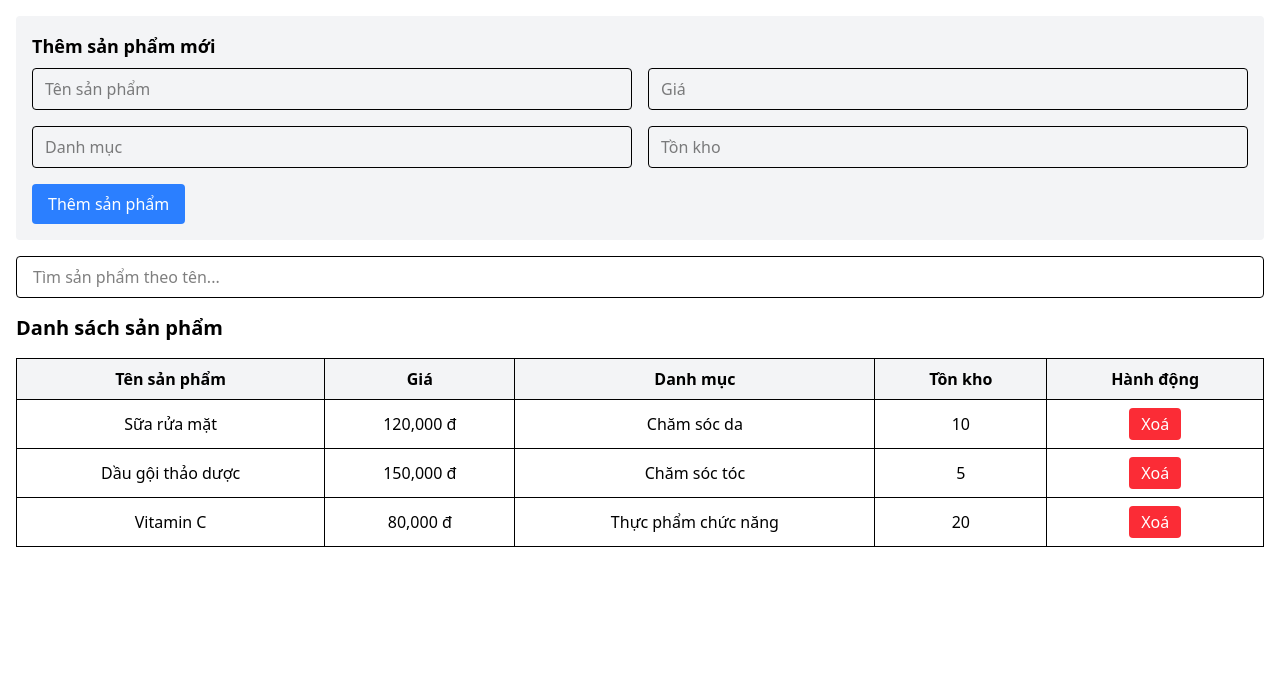
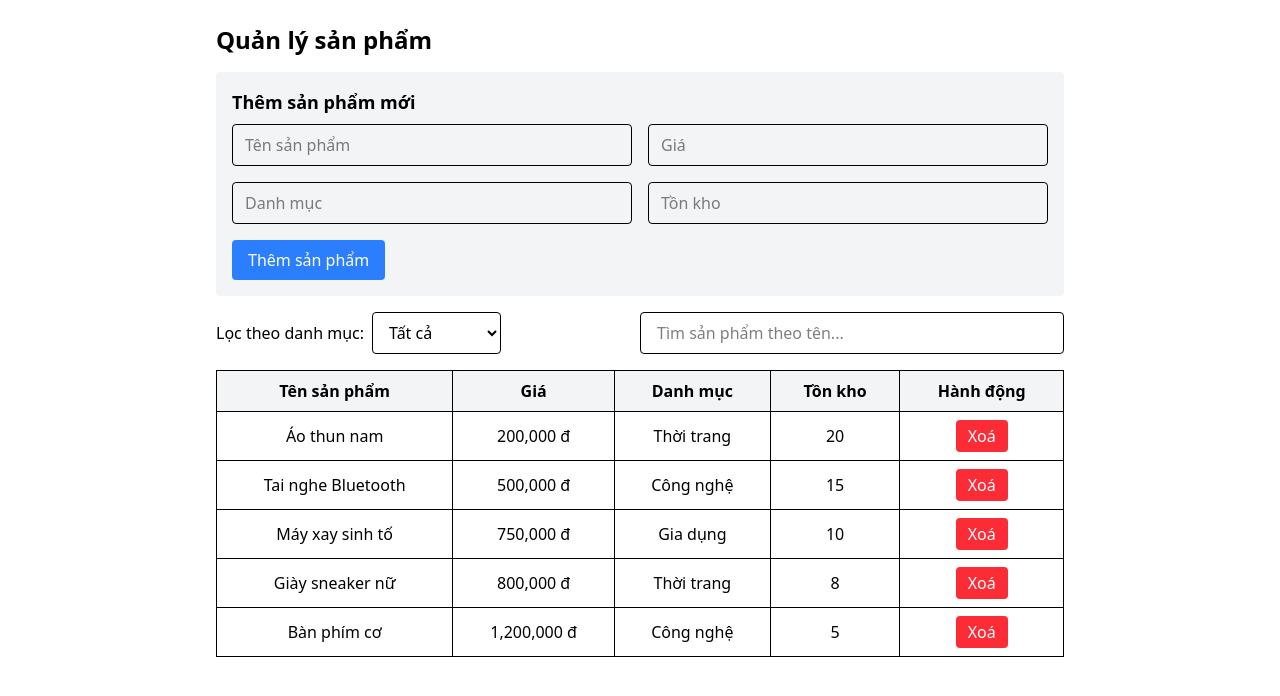
Before and after one commit to 2112pk1z/QuanLySanPham, a React (Vite) app: page / in a window 1280 px wide. Shown: the top 696 px of the page. Built offline with nearby package versions, Linux system fonts and the light colour scheme.

Commit message:
feat: loc san pham theo danh muc

```diff
--- a/src/components/ProductList.jsx
+++ b/src/components/ProductList.jsx
@@ -2,14 +2,19 @@ import React, { useState } from 'react';
 import ProductForm from './ProductForm';
 
 const sampleProducts = [
-  { id: 1, name: 'Sữa rửa mặt', price: 120000, category: 'Chăm sóc da', stock: 10 },
-  { id: 2, name: 'Dầu gội thảo dược', price: 150000, category: 'Chăm sóc tóc', stock: 5 },
-  { id: 3, name: 'Vitamin C', price: 80000, category: 'Thực phẩm chức năng', stock: 20 },
+  { id: 1, name: 'Áo thun nam', price: 200000, category: 'Thời trang', stock: 20 },
+  { id: 2, name: 'Tai nghe Bluetooth', price: 500000, category: 'Công nghệ', stock: 15 },
+  { id: 3, name: 'Máy xay sinh tố', price: 750000, category: 'Gia dụng', stock: 10 },
+  { id: 4, name: 'Giày sneaker nữ', price: 800000, category: 'Thời trang', stock: 8 },
+  { id: 5, name: 'Bàn phím cơ', price: 1200000, category: 'Công nghệ', stock: 5 },
 ];
 
 function ProductList() {
   const [products, setProducts] = useState(sampleProducts);
   const [searchTerm, setSearchTerm] = useState('');
+  const [selectedCategory, setSelectedCategory] = useState('Tất cả');
+
+  const categories = ['Tất cả', ...new Set(sampleProducts.map(p => p.category))];
 
   const handleDelete = (id) => {
     setProducts(products.filter(p => p.id !== id));
@@ -23,26 +28,47 @@ function ProductList() {
     setSearchTerm(e.target.value);
   };
 
-  const filteredProducts = products.filter(product =>
-    product.name.toLowerCase().includes(searchTerm.toLowerCase())
-  );
+  const handleCategoryChange = (e) => {
+    setSelectedCategory(e.target.value);
+  };
+
+  const filteredProducts = products.filter(product => {
+    const matchesSearch = product.name.toLowerCase().includes(searchTerm.toLowerCase());
+    const matchesCategory = selectedCategory === 'Tất cả' || product.category === selectedCategory;
+    return matchesSearch && matchesCategory;
+  });
 
   return (
-    <div className="p-4">
+    <div className="p-6 max-w-4xl mx-auto">
+      <h1 className="text-2xl font-bold mb-4">Quản lý sản phẩm</h1>
+
       <ProductForm onAdd={handleAdd} />
 
-      {/* Ô tìm kiếm */}
-      <div className="mb-4">
+      {/* Bộ lọc và tìm kiếm */}
+      <div className="flex items-center justify-between mb-4">
+        <div>
+          <label className="mr-2 font-medium">Lọc theo danh mục:</label>
+          <select
+            value={selectedCategory}
+            onChange={handleCategoryChange}
+            className="border px-3 py-2 rounded"
+          >
+            {categories.map((cat, index) => (
+              <option key={index} value={cat}>{cat}</option>
+            ))}
+          </select>
+        </div>
+
         <input
           type="text"
           placeholder="Tìm sản phẩm theo tên..."
           value={searchTerm}
           onChange={handleSearchChange}
-          className="w-full px-4 py-2 border rounded"
+          className="px-4 py-2 border rounded w-1/2"
         />
       </div>
 
-      <h2 className="text-xl font-bold mb-4">Danh sách sản phẩm</h2>
+      {/* Bảng sản phẩm */}
       <table className="w-full border border-gray-300">
         <thead>
           <tr className="bg-gray-100">
```
Also changed, not shown: src/minhchung/Cau6.PNG (added).
